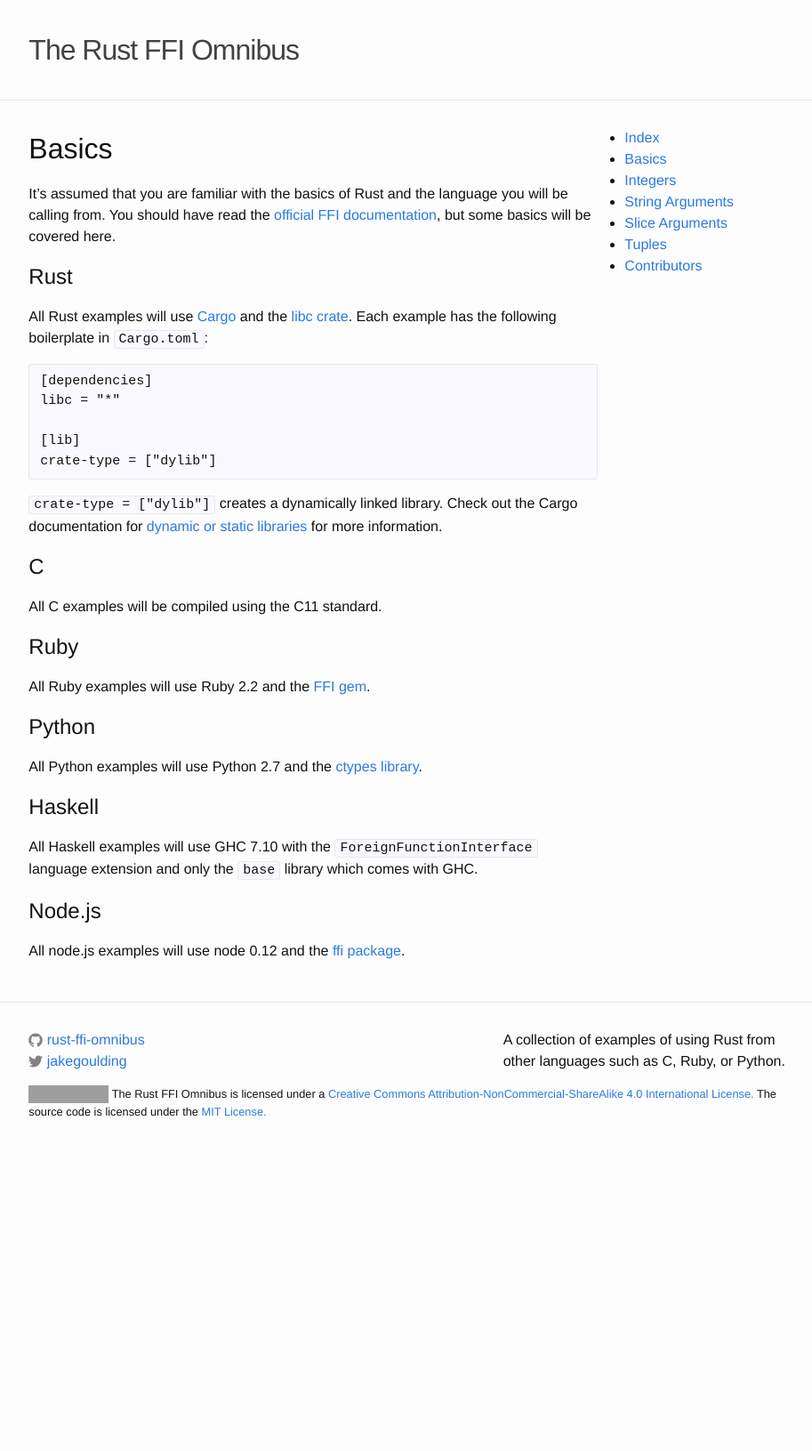
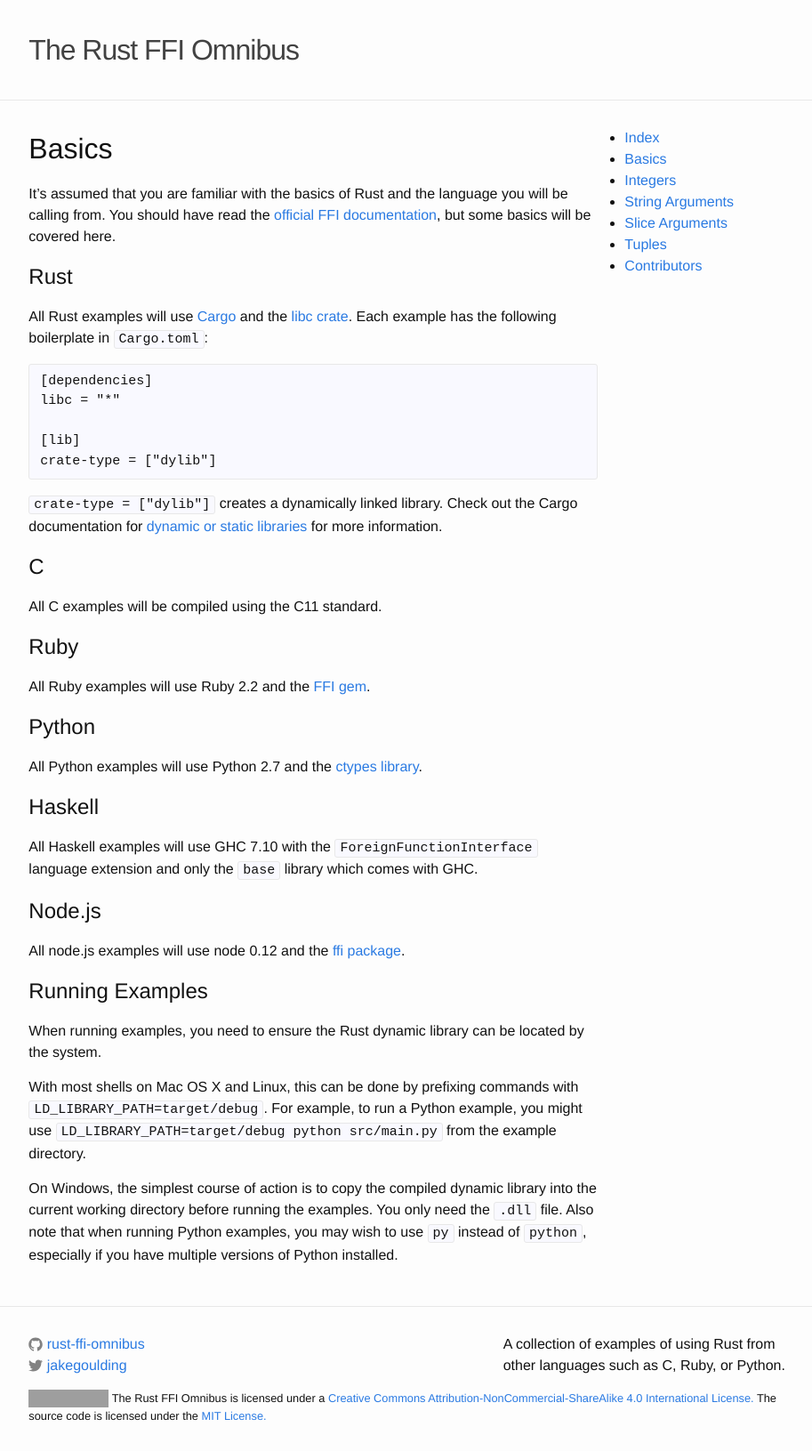
Before and after one commit to shepmaster/rust-ffi-omnibus, a Jekyll site: the page built from site/basics/index.md, in a window 1280 px wide. Shown: the whole page at 89% size, without its empty margins (181-1094 px from the left). Built offline with Jekyll 4.4.1, drawn with Linux system fonts in a browser that asks for light colours; nearby versions of some CDN libraries; a style sheet for code colours, icons or effects is not loaded; before the commit the page ends 1289 px from its top, so only the background shows below that; grey boxes are pictures that could not be loaded.

Commit message:
Updated the docs to mention Windows.
I added an explanatory section to "basics", and bulked out the comments
in the "integers" example.

Note that I have *not* adjusted the Ruby instructions as I don't use
Ruby and can't verify their correctness.

```diff
--- a/site/basics/index.md
+++ b/site/basics/index.md
@@ -43,6 +43,24 @@ language extension and only the `base` library which comes with GHC.
 
 All node.js examples will use node 0.12 and the [ffi package][node-ffi].
 
+## Running Examples
+
+When running examples, you need to ensure the Rust dynamic library
+can be located by the system.
+
+With most shells on Mac OS X and Linux, this can be done by prefixing
+commands with `LD_LIBRARY_PATH=target/debug`.  For example, to run a
+Python example, you might use
+`LD_LIBRARY_PATH=target/debug python src/main.py` from the example
+directory.
+
+On Windows, the simplest course of action is to copy the compiled
+dynamic library into the current working directory before running the
+examples.  You only need the `.dll` file.  Also note that when
+running Python examples, you may wish to use `py` instead of
+`python`, especially if you have multiple versions of Python
+installed.
+
 [official]: https://doc.rust-lang.org/book/ffi.html
 [Cargo]: https://crates.io/
 [libc]: http://doc.rust-lang.org/libc/libc/index.html
```
Also changed, not shown: site/integers/index.md (+14 -6 lines).
